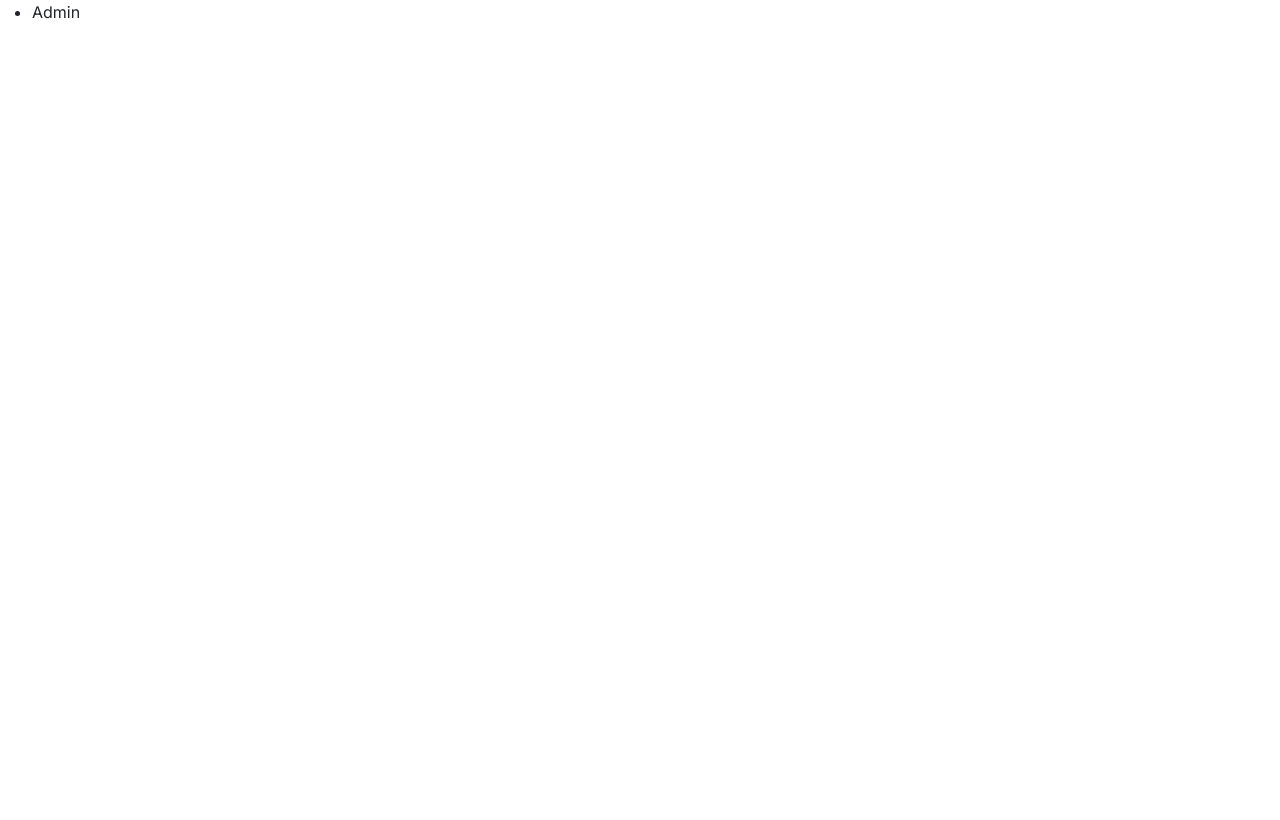
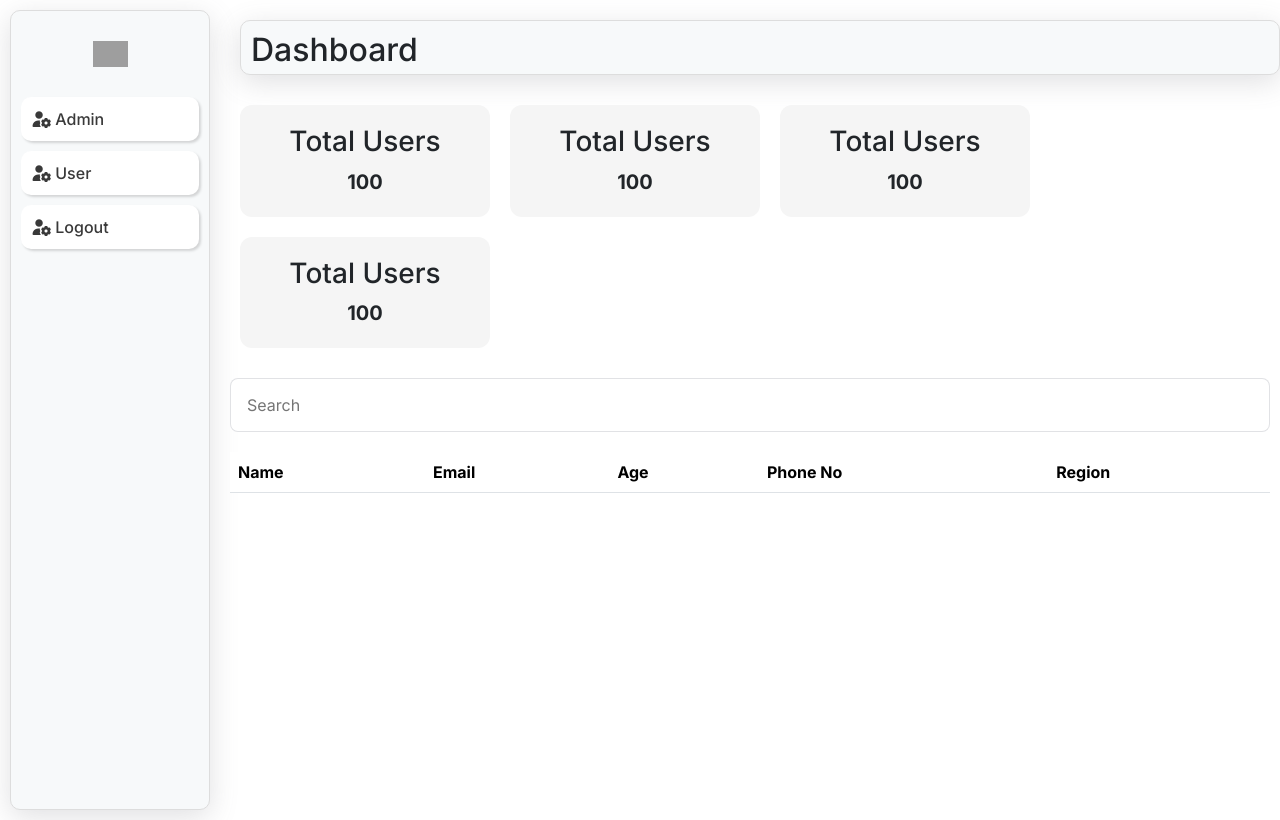
Before and after one commit to ParthibanSenthilkumar/UserDashbroadReact, a React (Vite) app: page /dashboard in a window 1280 px wide. Built offline with nearby package versions, Linux system fonts and the light colour scheme; grey boxes are pictures that could not be loaded.

Commit message:
dashboard style adding

```diff
--- a/src/Components/Sidebar.jsx
+++ b/src/Components/Sidebar.jsx
@@ -1,12 +1,42 @@
 import React from 'react'
-
+import {  Link, Outlet } from 'react-router-dom'
+import { Nav } from 'react-bootstrap'
 const Sidebar = () => {
   return (
     <>
+    <div className="wrapper d-flex align-items-stretch">
     <div className="sidebar">
         <ul>
-            <li>Admin</li>
+            <li>
+              <div className="user-logo">
+                <img src="https://www.pngall.com/wp-content/uploads/5/User-Profile-PNG-Picture.png" alt="logo" />
+              </div>
+            </li>
+            <li className="nav-links">
+              <Nav.Link as={Link} to="/admin">
+                <i className="fa-solid fa-user-gear"></i> Admin
+              </Nav.Link>
+            </li>
+            <li className="nav-links">
+              <Nav.Link as={Link}  to="/user">
+                <i className="fa-solid fa-user-gear"></i> User
+              </Nav.Link>
+            </li>
+            <li className="nav-links">
+              <Nav.Link as={Link} to="/logout">
+                <i className="fa-solid fa-user-gear"></i> Logout
+              </Nav.Link>
+            </li>
         </ul>
+    </div>
+      < div className="main">
+        <div className="topbar">
+          <h2>Dashboard</h2>
+        </div>
+        <div className="main-content">
+          <Outlet />
+        </div>
+      </div>
     </div>
     </>
   )
--- a/src/Hooks/useFecth.js
+++ b/src/Hooks/useFecth.js
@@ -1,6 +1,6 @@
 import React, { useEffect, useState } from 'react'
 
-const useFecth = () => {
+const useFecth = (url ) => {
 
     const [ data,setdata ]=useState([])
     const [loading,setloading]=useState(false)
--- a/src/Routes/Allroutes.jsx
+++ b/src/Routes/Allroutes.jsx
@@ -3,6 +3,7 @@ import {Route, Routes } from 'react-router-dom'
 import Login from '../pages/Login'
 import Register from '../pages/Register'
 import Dashboard from '../pages/Dashboard'
+import Sidebar from '../Components/Sidebar'
 
 const Allroutes = () => {
   return (
@@ -11,7 +12,12 @@ const Allroutes = () => {
         < Route path='/' element={ <Login /> } />
         < Route path='/register' element={ <Register /> } />
         < Route path='/login' element={ <Login /> } />
-        <Route path='/Dashboard' element={ <Dashboard /> } />
+       <Route path="/dashboard" element={<Sidebar />}>
+        <Route index element={<Dashboard />} />
+        <Route path="admin" element={<h2>Admin Page</h2>} />
+        <Route path="user" element={<h2>User Page</h2>} />
+        <Route path="logout" element={<h2>Logout Page</h2>} />
+      </Route>
       </Routes>
     </>
   )
--- a/src/index.css
+++ b/src/index.css
@@ -4,7 +4,13 @@
   padding: 0;
   box-sizing: border-box;
 }
-
+body ul li {
+  list-style: none;
+}
+body ul {
+  padding: 0 !important;
+  margin: 0 !important;
+}
 body {
   font-family: "Inter", sans-serif;
   scroll-behavior: smooth;
@@ -63,8 +69,7 @@ textarea {
 }
 
 /* Basic form layout for login/register pages */
-.from-group,
-.form-group {
+.from-group {
   position: relative;
   max-width: 420px;
   margin: 64px auto;
@@ -112,7 +117,9 @@ textarea {
   color: var(--muted);
 }
 
-.form-item input {
+.form-item input,
+.form-item select,
+.form-item textarea {
   width: 100%;
   padding: 14px 16px;
   border-radius: 8px;
@@ -145,7 +152,8 @@ textarea {
 }
 
 .from-group a,
-.form-group a {
+.form-group a,
+.form-group1 a {
   color: #4b00ff;
   font-weight: 600;
 }
@@ -155,6 +163,113 @@ textarea {
   font-size: 13px;
   font-weight: 400;
 }
+/* registration page css  */
+.form-group1 {
+  width: 100%;
+  margin: 64px auto;
+  padding: 32px 42px;
+  border-radius: 5px;
+  background: rgba(255, 255, 255, 0.88);
+  border: 1px solid rgba(15, 23, 42, 0.12);
+  box-shadow: 0 18px 35px rgba(0, 0, 0, 0.06);
+  backdrop-filter: blur(10px);
+}
+.form-item {
+  margin-bottom: 20px;
+}
+
+.form-item label {
+  font-weight: 600;
+  display: block;
+  margin-bottom: 10px;
+}
+.form-item span {
+  display: inline-flex;
+  align-items: center;
+  justify-content: flex-start;
+  margin-right: 20px;
+  max-width: fit-content;
+}
+
+.form-item input {
+  margin-right: 5px;
+}
+.form-group1 .title {
+  margin-bottom: 50px;
+}
+.form-item input[type="file"] {
+  padding: 22px 10px;
+  border: 1px dashed #ddd;
+}
+
+/* DashBoard page css */
+
+.user-logo img {
+  max-width: 35px;
+  width: 100%;
+  margin: 30px auto;
+  display: block;
+}
+.sidebar {
+  max-width: 200px;
+  width: 100%;
+  background: #f7f9fa;
+  box-shadow: rgba(100, 100, 111, 0.2) 0px 7px 29px 0px;
+  margin: 10px;
+  border: 1px solid #ddd;
+  height: 100vh;
+  border-radius: 10px;
+}
+.sidebar .nav-links {
+  font-size: 16px;
+  font-weight: 500;
+  color: #393939;
+  background: #fff;
+  padding: 10px;
+  margin: 10px;
+  border-radius: 10px;
+  box-shadow: rgba(0, 0, 0, 0.15) 1.95px 1.95px 2.6px;
+}
+.topbar {
+  width: 100%;
+  height: 55px;
+  background: #f7f9fa;
+  box-shadow: rgba(100, 100, 111, 0.2) 0px 7px 29px 0px;
+  margin: 10px;
+  border: 1px solid #ddd;
+  padding: 10px;
+  border-radius: 10px;
+}
+.nav-links a:hover {
+  background: #e0e0e0;
+}
+.main {
+  flex: 1;
+  padding: 10px;
+}
+.main-content {
+  margin-top: 15px;
+}
+.cart-group {
+  display: grid;
+  grid-template-columns: repeat(auto-fit, minmax(200px, 250px));
+  gap: 20px;
+  margin: 30px 10px;
+}
+.dash-cart {
+  background: #f5f5f5;
+  padding: 20px;
+  border-radius: 12px;
+  text-align: center;
+  transition: 0.3s;
+}
+.dash-cart:hover {
+  transform: translateY(-5px);
+}
+.dash-cart span {
+  font-size: 20px;
+  font-weight: bold;
+}
 
 @media (max-width: 480px) {
   .from-group,
--- a/src/pages/Dashboard.jsx
+++ b/src/pages/Dashboard.jsx
@@ -1,12 +1,51 @@
-import React from 'react'
-import Sidebar from '../Components/Sidebar'
+import React from "react";
 
-const Dashbroad = () => {
+
+const Dashboard = () => {
   return (
     <>
-        <Sidebar />
-    </>
-  )
-}
+      <div className="cart-group">
+        <div className="dash-cart">
+          <h3>Total Users</h3>
+          <span>100</span>
+        </div>
 
-export default Dashbroad
+        <div className="dash-cart">
+          <h3>Total Users</h3>
+          <span>100</span>
+        </div>
+
+        <div className="dash-cart">
+          <h3>Total Users</h3>
+          <span>100</span>
+        </div>
+        <div className="dash-cart">
+          <h3>Total Users</h3>
+          <span>100</span>
+        </div>
+      </div>
+
+        <div className="form-item">
+          <input type="text" placeholder="Search" />
+        </div>
+
+        <div className="user-table">
+          <table className="table table-responsive">
+            <thead>
+              <tr>
+                <th>Name</th>
+                <th>Email</th>
+                <th>Age</th>
+                <th>Phone No</th>
+                <th>Region</th>
+              </tr>
+            </thead>
+            </table>
+        </div>
+
+      </>
+
+  );
+};
+
+export default Dashboard;
--- a/src/pages/Register.jsx
+++ b/src/pages/Register.jsx
@@ -1,66 +1,40 @@
 import React, { useState } from "react";
 import { auth } from "../Firebase";
-import { data, Link } from "react-router-dom";
+import { Link } from "react-router-dom";
 import Loader from "../Components/Loader";
 import { createUserWithEmailAndPassword } from "firebase/auth";
 import { errorToast, successToast } from "../Components/Toaster";
+import { Container, Row, Col } from "react-bootstrap";
 
 const Register = () => {
-  let [useremail, setemail] = useState("");
-  let [loading, setloading] = useState(false);
-  let [userpass, setpass] = useState("");
-  let [user, setuser] = useState("");
-  let [userAge, setAge] = useState("");
-  let [userText, setText] = useState("");
-  let [region, setregion] = useState("");
-  let [useradio, setradio] = useState("");
-  let [imgUrl, setimgurl] = useState("");
-  let [skils, setskils] = useState([]);
+  const [useremail, setemail] = useState("");
+  const [loading, setloading] = useState(false);
+  const [userpass, setpass] = useState("");
+  const [user, setuser] = useState("");
+  const [userAge, setAge] = useState("");
+  const [userText, setText] = useState("");
+  const [region, setregion] = useState("");
+  const [useradio, setradio] = useState("");
+  const [imgUrl, setimgurl] = useState("");
+  const [skils, setskils] = useState([]);
+  const [phoneNo, setPhoneNo] = useState("");
 
-  let handleSubmit = async (e) => {
+  const handleSubmit = async (e) => {
     e.preventDefault();
     try {
       setloading(true);
-      let registerFunc = await createUserWithEmailAndPassword(
-        auth,
-        useremail,
-        userpass,
-      );
-      console.log("authen Data", registerFunc);
+
+      await createUserWithEmailAndPassword(auth, useremail, userpass);
 
       await fetch(
         "https://usermangement-19026-default-rtdb.firebaseio.com/useregister.json",
         {
-          method: "post",
+          method: "POST",
           headers: {
             "content-type": "application/json",
           },
           body: JSON.stringify({
-            user: user,
-            userpass: userpass,
-            useremail: useremail,
-            createdAt: new Date().toISOString(),
-          }),
-        },
-        useremail(""),
-        userpass(""),
-        user(""),
-        successToast("Register Successfull"),
-      );
-    } catch (error) {
-      errorToast(error.message);
-    } finally {
-      setloading(false);
-    }
-  };
-  let handlecheck = (e) => {
-    const checked  = e.target.value;
-    // console.log(e.target.value, "data");
-    skils.filter((item) => item !== e.target.value);
-    console.log('',
-      skils);
-  };
-  console.log(
+            user,
             useremail,
             userpass,
             userAge,
@@ -68,125 +42,221 @@ const Register = () => {
             region,
             useradio,
             skils,
-    imgUrl,
+            phoneNo,
+            createdAt: new Date().toISOString(),
+          }),
+        },
       );
+      setemail("");
+      setpass("");
+      setuser("");
+      setAge("");
+      setText("");
+      setregion("");
+      setradio("");
+      setskils([]);
+
+      successToast("Register Successful");
+    } catch (error) {
+      errorToast(error.message);
+    } finally {
+      setloading(false);
+    }
+  };
+
+  const handlecheck = (e) => {
+    const { value, checked } = e.target;
+
+    if (checked) {
+      setskils([...skils, value]);
+    } else {
+      setskils(skils.filter((item) => item !== value));
+    }
+  };
+
   return (
-    <>
+    <Container>
+      <Row>
         {loading ? (
-        <div className="d-flex align-items-center justify-content-center vh-100 vw-100">
+          <div className="d-flex justify-content-center align-items-center vh-100">
             <Loader />
           </div>
         ) : (
-        <div className="form-group">
+          <>
+            {/* Left Side */}
+            <Col
+              lg={5}
+              className="d-flex justify-content-center align-items-center "
+            >
+              <div className="left-side">
+                <img
+                  src={
+                    "https://img.freepik.com/free-vector/businessman-businesswoman-looking-computer-monitor_1262-21450.jpg"
+                  }
+                  style={{ maxWidth: "469px" }}
+                  alt="preview"
+                />
+              </div>
+            </Col>
+
+            {/* Right Side */}
+            <Col lg={7}>
+              <div className="right-side form-group1 w-100">
                 <form onSubmit={handleSubmit}>
+                  <h2 className="title"> Register</h2>
+
+                  <Row>
+                    <Col lg={6}>
                       <div className="form-item">
-              <label>Name </label>
                         <input
                           type="text"
+                          placeholder="Name"
                           value={user}
-                placeholder="enter the username"
                           onChange={(e) => setuser(e.target.value)}
                         />
                       </div>
+                    </Col>
+
+                    <Col lg={6}>
                       <div className="form-item">
-              <label>Email </label>
                         <input
                           type="email"
+                          placeholder="Email"
                           value={useremail}
-                placeholder="enter the Email"
                           onChange={(e) => setemail(e.target.value)}
                         />
                       </div>
+                    </Col>
+
+                    <Col lg={6}>
                       <div className="form-item">
-              <label>Password </label>
                         <input
                           type="password"
+                          placeholder="Password"
                           value={userpass}
-                placeholder="enter the password"
                           onChange={(e) => setpass(e.target.value)}
                         />
                       </div>
+                    </Col>
+
+                    <Col lg={6}>
                       <div className="form-item">
-              <label>Age </label>
                         <input
                           type="number"
+                          placeholder="Age"
                           value={userAge}
-                placeholder="enter the Age"
                           onChange={(e) => setAge(e.target.value)}
                         />
                       </div>
+                    </Col>
+                    <Col lg={6}>
                       <div className="form-item">
-              <label>Adreess </label>
-              <textarea
-                value={userText}
-                onChange={(e) => setText(e.target.value)}
-              ></textarea>
+                        <input
+                          type="number"
+                          placeholder="Phone Number"
+                          value={phoneNo}
+                          onChange={(e) => setPhoneNo(e.target.value)}
+                        />
                       </div>
-
+                    </Col>
+                    <Col lg={6}>
                       <div className="form-item">
-              <label>region </label>
                         <select
                           value={region}
                           onChange={(e) => setregion(e.target.value)}
                         >
-                <option>select Region</option>
-                <option> india </option>
-                <option>Others</option>
+                          <option value="">Select Region</option>
+                          <option value="india">India</option>
+                          <option value="others">Others</option>
                         </select>
                       </div>
+                    </Col>
+
+                    <Col lg={6}>
                       <div className="form-item">
-              <label>Skill </label>
+                        <label>Skills:</label>
+                        <span>
                           <input
                             type="checkbox"
                             value="html"
-                checked={true}
+                            checked={skils.includes("html")}
                             onChange={handlecheck}
                           />
-              html
-              <input type="checkbox" value="css" onChange={handlecheck} />
-              css
+                          HTML
+                        </span>
+                        <span>
+                          <input
+                            type="checkbox"
+                            value="css"
+                            checked={skils.includes("css")}
+                            onChange={handlecheck}
+                          />
+                          CSS
+                        </span>
                       </div>
+                    </Col>
+
+                    <Col lg={6}>
                       <div className="form-item">
-              <label>gender </label>
+                        <label>Gender:</label>
+                        <span>
                           <input
                             type="radio"
                             value="male"
+                            checked={useradio === "male"}
                             onChange={(e) => setradio(e.target.value)}
                           />
                           Male
+                        </span>
+                        <span>
                           <input
                             type="radio"
-                value="useradio"
-                checked={true}
+                            value="female"
+                            checked={useradio === "female"}
                             onChange={(e) => setradio(e.target.value)}
                           />
-              FeMale
+                          Female
+                        </span>
                       </div>
+                    </Col>
+                    <Col lg={6}>
                       <div className="form-item">
-              <label>image </label>
+                        <textarea
+                          placeholder="Address"
+                          value={userText}
+                          onChange={(e) => setText(e.target.value)}
+                        />
+                      </div>
+                    </Col>
+                    <Col lg={6}>
+                      <div className="form-item">
                         <input
                           type="file"
-                value={imgUrl}
                           onChange={(e) => {
                             const file = e.target.files[0];
-                  if(file){
-                   const imgUrl= URL.createObjectURL(file)
-                   setimgurl(imgUrl)
+                            if (file) {
+                              setimgurl(URL.createObjectURL(file));
                             }
-                }
-
-                }
+                          }}
                         />
                       </div>
+                    </Col>
 
-            <button className="btn-gradient">Register</button>
+                    <button type="submit" className="btn-gradient">
+                      Register
+                    </button>
+                  </Row>
+                </form>
+
                 <h5 className="footer_text">
-              You have an account? <Link to="/login">Login</Link>
+                  Already have account? <Link to="/login">Login</Link>
                 </h5>
-          </form>
               </div>
+            </Col>
+          </>
         )}
-    </>
+      </Row>
+    </Container>
   );
 };
 
```
Also changed, not shown: src/pages/Login.jsx (+18 -4 lines). Lines whose indentation alone changed are shown as unchanged.
